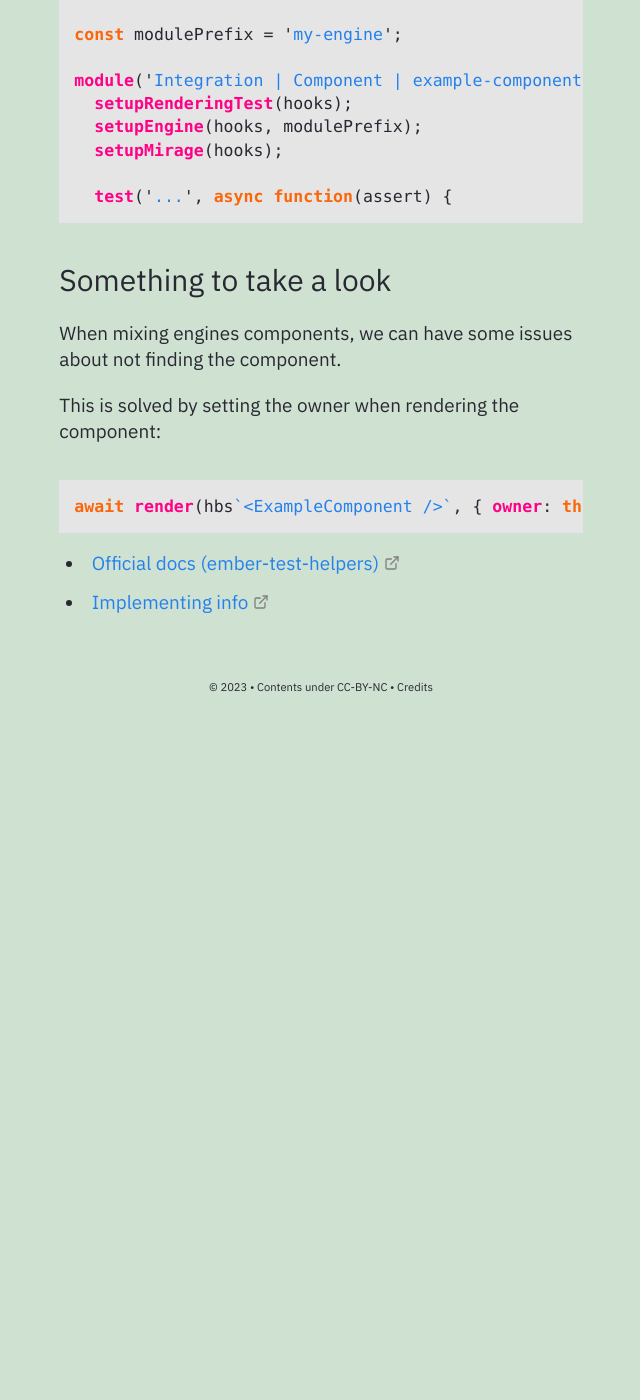
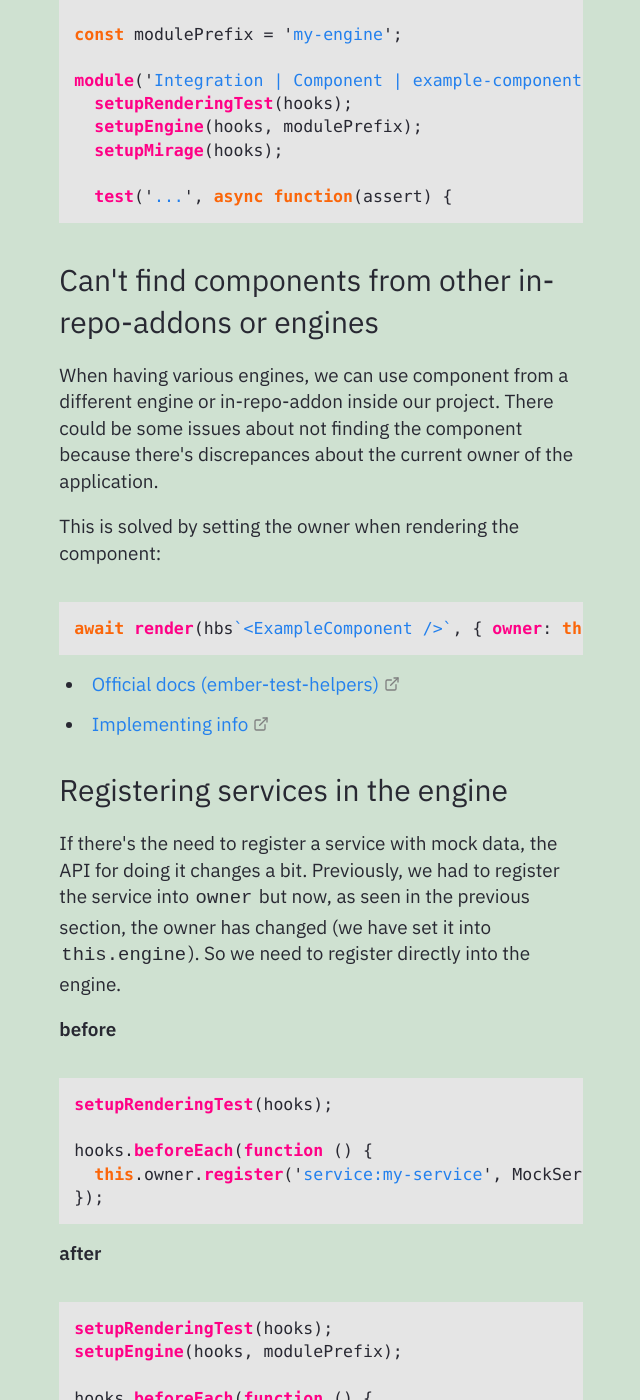
Before and after one commit to Gorzas/gorzas.github.io, a Jekyll site: the page built from _notes/Public/tech/Running rendering tests with Ember Engines and Mirage.md, in a window 1280 px wide and 1400 px high, scrolled down 1856 px. Shown: the whole window, without its empty margins (319-959 px from the left). Built offline with Jekyll 4.4.1, drawn with Linux system fonts in a browser that asks for light colours; before the commit the page ends 2592 px from its top, so only the background shows below that; some of the changed text lies outside the part shown.

Commit message:
Update Running rendering tests with Ember Engines and Mirage.md

````diff
--- a/_notes/Public/tech/Running rendering tests with Ember Engines and Mirage.md
+++ b/_notes/Public/tech/Running rendering tests with Ember Engines and Mirage.md
@@ -58,9 +59,9 @@ module('Integration | Component | example-component', function (hooks) {
   test('...', async function(assert) {
 ```
 
-### Something to take a look
+### Can't find components from other in-repo-addons or engines
 
-When mixing engines components, we can have some issues about not finding the component.
+When having various engines, we can use component from a different engine or in-repo-addon inside our project. There could be some issues about not finding the component because there's discrepances about the current owner of the application.
 
 This is solved by setting the owner when rendering the component:
 
@@ -70,3 +71,29 @@ await render(hbs`<ExampleComponent />`, { owner: this.engine });
 
 - [Official docs (ember-test-helpers)](https://github.com/emberjs/ember-test-helpers/blob/master/API.md#rendering-helpers)
 - [Implementing info](https://github.com/emberjs/ember-test-helpers/pull/795)
+
+
+### Registering services in the engine
+
+If there's the need to register a service with mock data, the API for doing it changes a bit. Previously, we had to register the service into `owner` but now, as seen in the previous section, the owner has changed (we have set it into `this.engine`). So we need to register directly into the engine.
+
+**before**
+
+```javascript
+setupRenderingTest(hooks);
+
+hooks.beforeEach(function () {
+  this.owner.register('service:my-service', MockService);
+});
+```
+
+**after**
+
+```javascript
+setupRenderingTest(hooks);
+setupEngine(hooks, modulePrefix);
+
+hooks.beforeEach(function () {
+  this.engine.register('service:my-service', MockService);
+});
+```
````
Also changed, not shown: other parts of _notes/Public/tech/Running rendering tests with Ember Engines and Mirage.md (+2 -1 lines).
